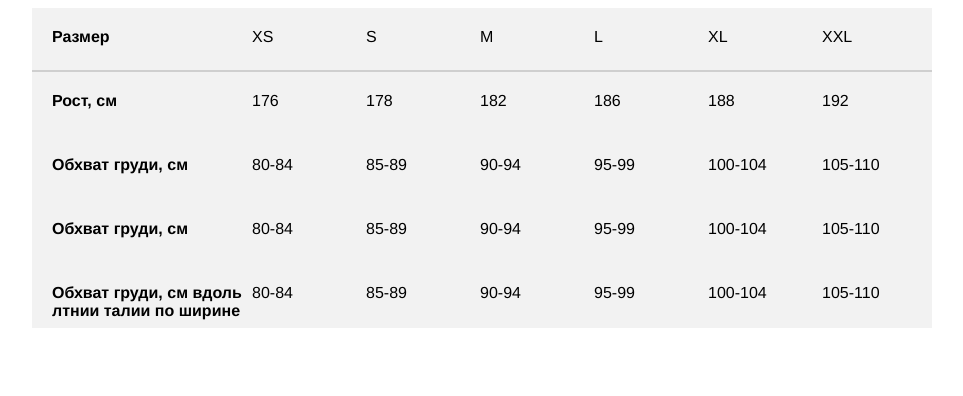
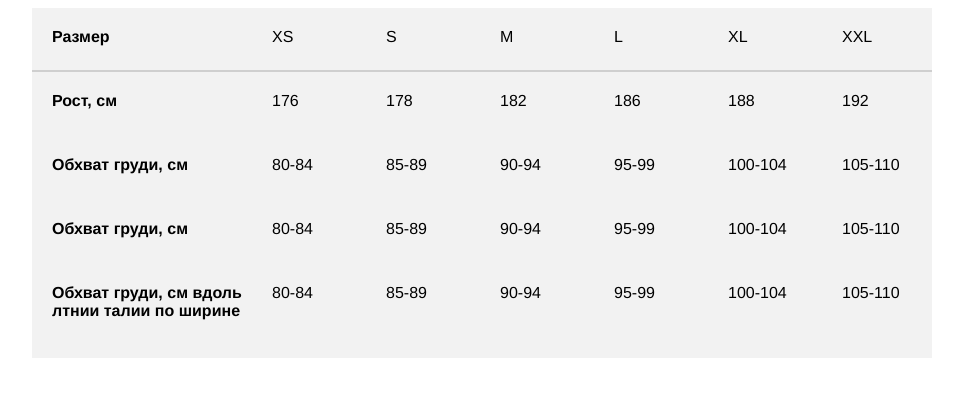
Before and after one commit to bogatyreva-olga/table-of-size, a plain HTML site: page index.html in a window 1280 px wide. Shown: the whole page, without its empty margins (158-1121 px from the left). Drawn offline with Linux system fonts and the light colour scheme.

Commit message:
change styles

```diff
--- a/style.css
+++ b/style.css
@@ -37,11 +37,15 @@
 .size-table__td:first-child {
     position: fixed;
     font-weight: 600;
-    width: 200px;
+    width: 220px;
+}
+
+.size-table__tr:last-child .size-table__td {
+    padding-bottom: 50px;
 }
 
 .size-table__td:nth-child(2) {
-    margin-left: 200px;
+    margin-left: 220px;
 }
 
 .size-table__td {
```
